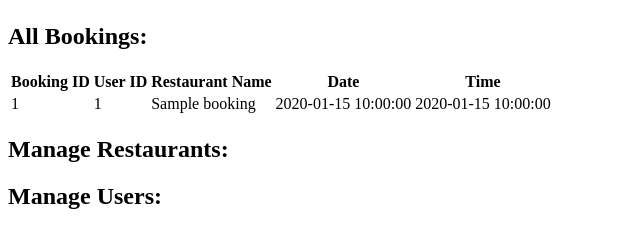
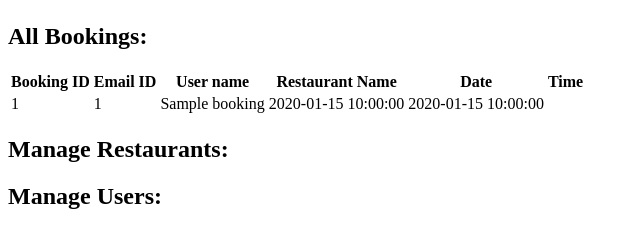
Before and after one commit to Yaxit3064/Online-Restaurant-Management-, a PHP site: page /admin_dashboar.php in a window 1280 px wide. Shown: the part 57-305 px from the top of the page, without its empty margins (0-640 px from the left). Run offline with PHP 8.4, Linux system fonts and the light colour scheme; a user stored in the database is signed in; tables that the repository leaves empty or names only in its code hold one stand-in row (values such as "Sample post"); data that the repository does not hold is empty; a stand-in replaces the project's code that opens the database connection.

Commit message:
first commit

```diff
--- a/admin_dashboar.php
+++ b/admin_dashboar.php
@@ -38,10 +38,12 @@ $result = mysqli_query($conn, $query);
     <table>
         <tr>
             <th>Booking ID</th>
-            <th>User ID</th>
+            <th>Email ID</th>
+            <th>User name </th>
             <th>Restaurant Name</th>
             <th>Date</th>
             <th>Time</th>
+
         </tr>
         <?php while($booking = mysqli_fetch_assoc($result)): ?>
         <tr>
```
